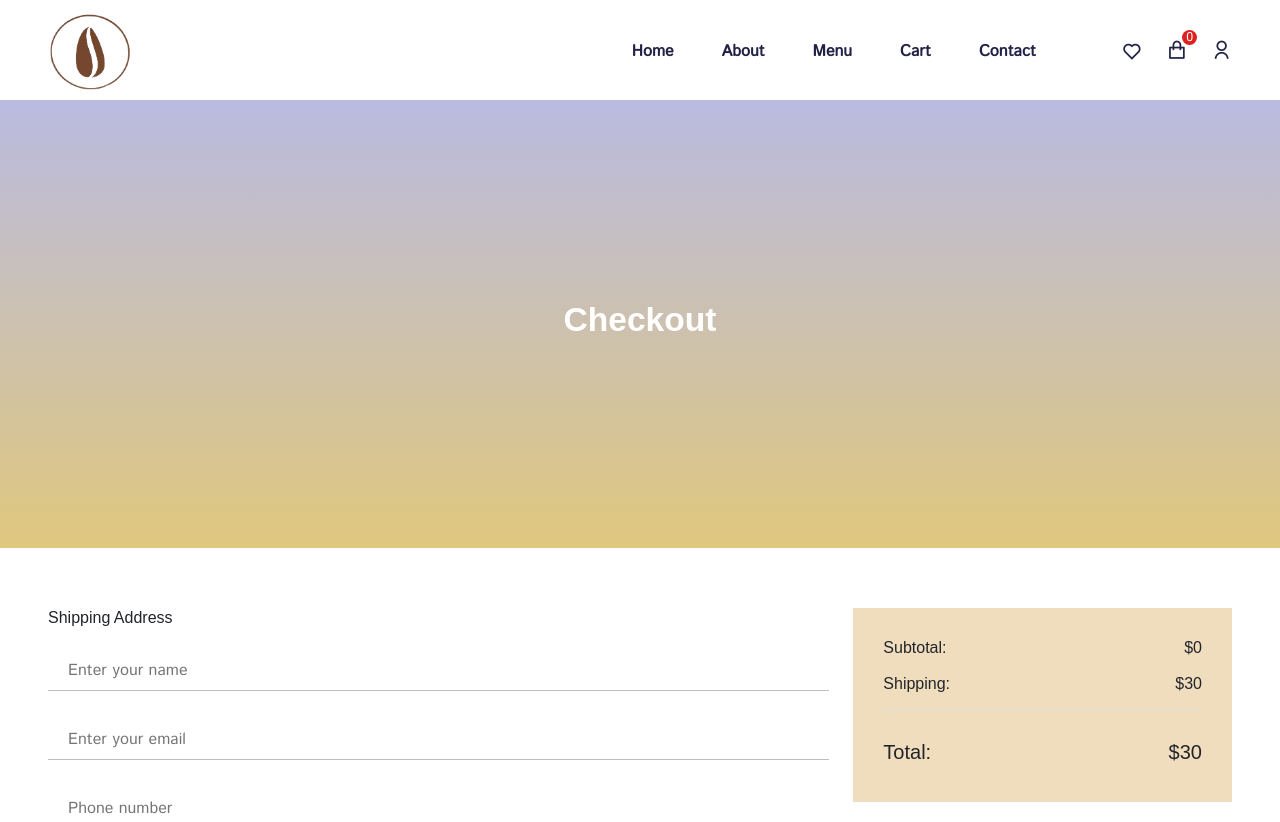
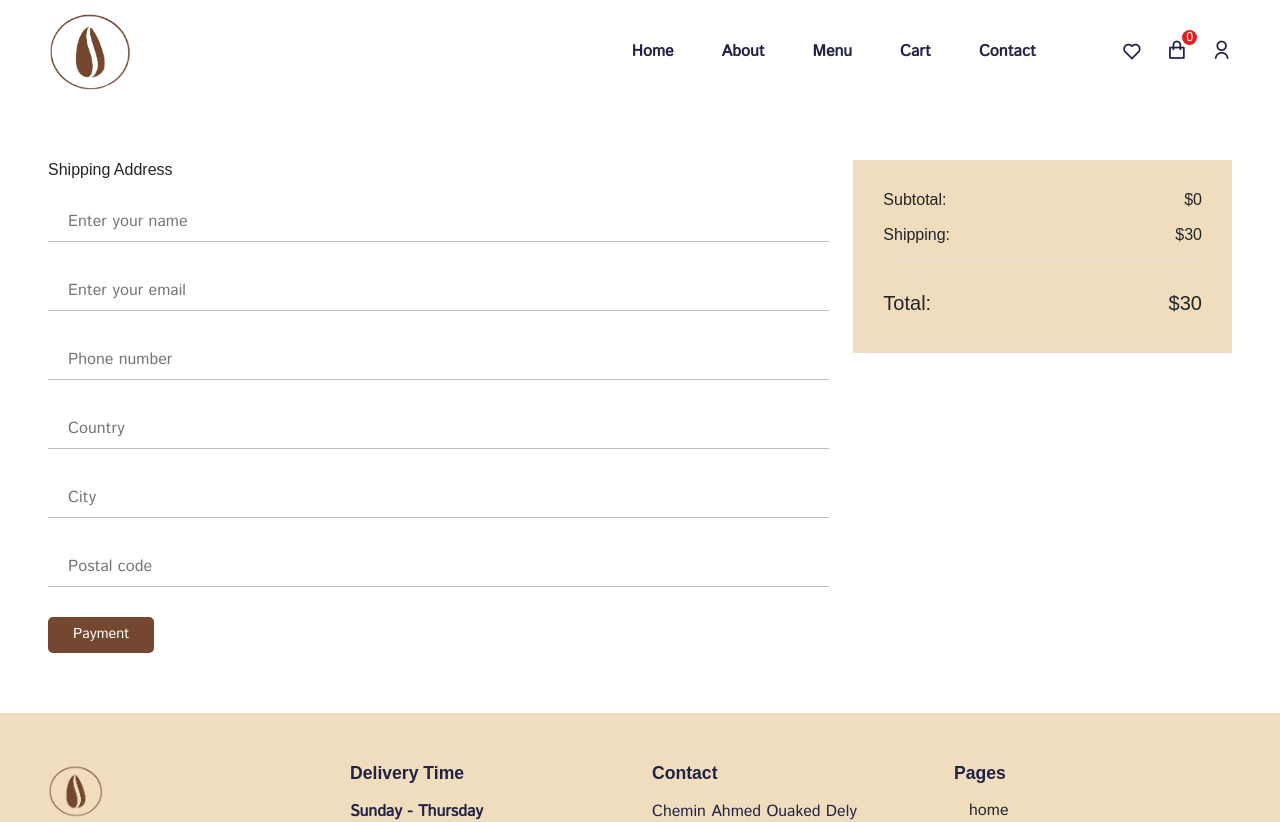
Before and after one commit to amina23aks/lucas, a React (Create React App) app: page /checkout in a window 1280 px wide. Shown: the top 822 px of the page. Built offline with nearby package versions, Linux system fonts and the light colour scheme; a web font is replaced by a local one.

Commit message:
modifer checkout halmet

```diff
--- a/src/pages/Checkout.jsx
+++ b/src/pages/Checkout.jsx
@@ -36,8 +36,7 @@ const Checkout = () => {
   };
 
   return (
-    <Helmet title="Checkout">
-      <CommonSection title="Checkout" />
+
       <section>
         <Container>
           <Row>
@@ -117,7 +116,7 @@ const Checkout = () => {
           </Row>
         </Container>
       </section>
-    </Helmet>
+
   );
 };
 
```
